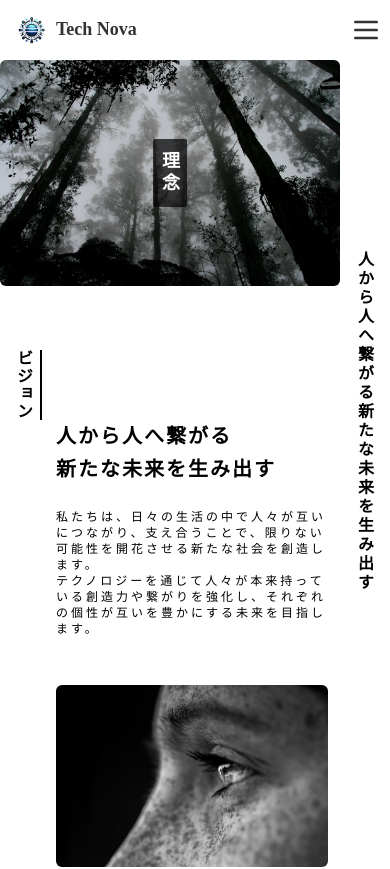
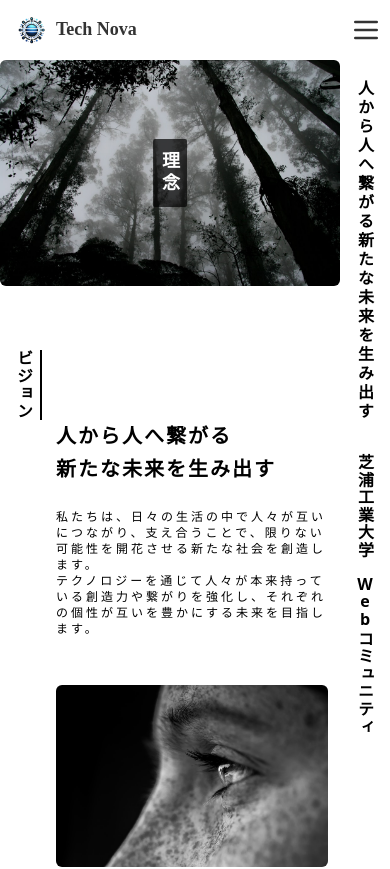
Before and after one commit to TechNovaJP/technova-web, a Next.js app: page /about in a window 390 px wide. Shown: the top 869 px of the page. Built offline with nearby package versions, Linux system fonts and the light colour scheme.

Commit message:
RightFixedHeader  レスポンシブをtailwind 仕様に変更

```diff
--- a/src/components/header/RightFixedHeader.tsx
+++ b/src/components/header/RightFixedHeader.tsx
@@ -1,8 +1,33 @@
 import React from "react";
 
-const RightFixedHeader: React.FC = () => {
+const MobileNav: React.FC = () => {
   return (
-    <div className="w-[50px] min-h-screen flex items-center justify-center fixed font-text right-0 font-bold">
+    <div className="w-[50px] min-h-screen flex flex-col items-center justify-start pt-20 sm:justify-center fixed font-text right-0 font-bold sm:hidden">
+      <p className="[writing-mode:vertical-rl] tracking-[3px]">
+        人から人へ繋がる新たな未来を生み出す
+      </p>
+      <p className="[writing-mode:vertical-rl] mt-8">
+        <span className="[writing-mode:vertical-rl] tracking-widest">
+          芝浦工業大学
+        </span>
+        <span className="[writing-mode:horizontal-tb] h-4 my-[0px] mt-3">
+          W
+        </span>
+        <span className="[writing-mode:horizontal-tb] h-4 my-[1px]">e</span>
+        <span className="[writing-mode:horizontal-tb] h-4 my-[1px] mb-2">
+          b
+        </span>
+        <span className="[writing-mode:vertical-rl] tracking-widest">
+          コミュニティ
+        </span>
+      </p>
+    </div>
+  );
+};
+
+const DesktopNav: React.FC = () => {
+  return (
+    <div className="w-[50px] min-h-screen sm:flex hidden items-center justify-center fixed font-text right-0 font-bold">
       <p className="[writing-mode:vertical-rl] tracking-[3px]">
         人から人へ繋がる新たな未来を生み出す
       </p>
@@ -10,4 +35,13 @@ const RightFixedHeader: React.FC = () => {
   );
 };
 
+const RightFixedHeader: React.FC = () => {
+  return (
+    <div>
+      <MobileNav />
+      <DesktopNav />
+    </div>
+  );
+};
+
 export default RightFixedHeader;
```
